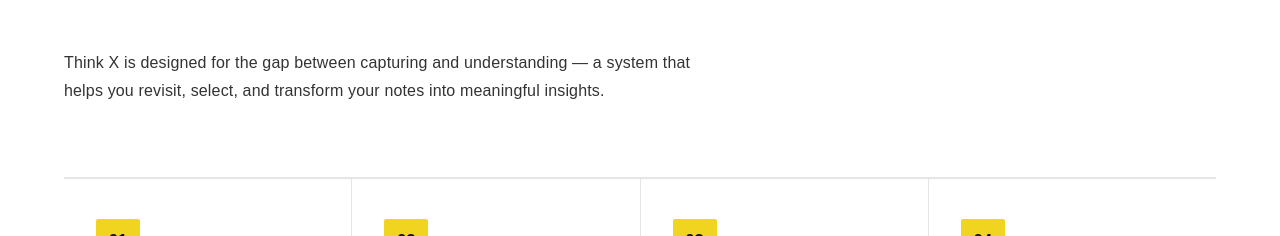
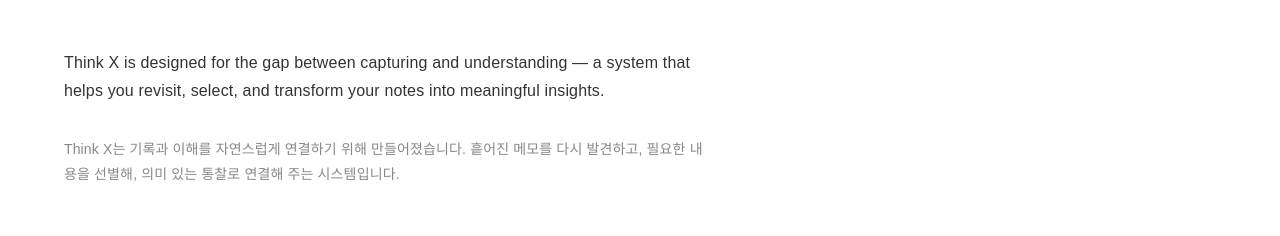
Before and after one commit to 2suui/Think-x, a React (Vite) app: page / in a window 1280 px wide. Shown: the part 1220-1456 px from the top of the page. Built offline with nearby package versions, Linux system fonts and the light colour scheme; the HTML template or start-up script is replaced by a standard one; a web font is replaced by a local one.

Commit message:
Add Korean translation subtext under WhyThinkX description with 32px matching gap

```diff
--- a/src/App.jsx
+++ b/src/App.jsx
@@ -171,8 +171,11 @@
           <br />
           <em style={{ fontStyle: 'italic', fontWeight: 700 }}>But most never become meaningful.</em>
         </h2>
-        <p className="section-subtext" style={{ maxWidth: '640px' }}>
+        <p className="section-subtext">
           Think X is designed for the gap between capturing and understanding — a system that helps you revisit, select, and transform your notes into meaningful insights.
+        </p>
+        <p className="section-subtext-ko">
+          Think X는 기록과 이해를 자연스럽게 연결하기 위해 만들어졌습니다. 흩어진 메모를 다시 발견하고, 필요한 내용을 선별해, 의미 있는 통찰로 연결해 주는 시스템입니다.
         </p>
       </div>
 
--- a/src/index.css
+++ b/src/index.css
@@ -314,10 +314,21 @@
 .section-subtext {
   font-size: 1rem;
   color: var(--color-ink-secondary);
-  max-width: 520px;
+  max-width: 640px;
   line-height: 1.75;
   font-weight: 500;
   letter-spacing: 0.01em;
+  margin-bottom: 32px;
+}
+
+.section-subtext-ko {
+  font-size: 0.875rem;
+  line-height: 1.75;
+  color: #888888;
+  max-width: 640px;
+  font-weight: 400;
+  letter-spacing: 0.01em;
+  margin-bottom: 0;
 }
 
 /* Why Think X Cards */
```
